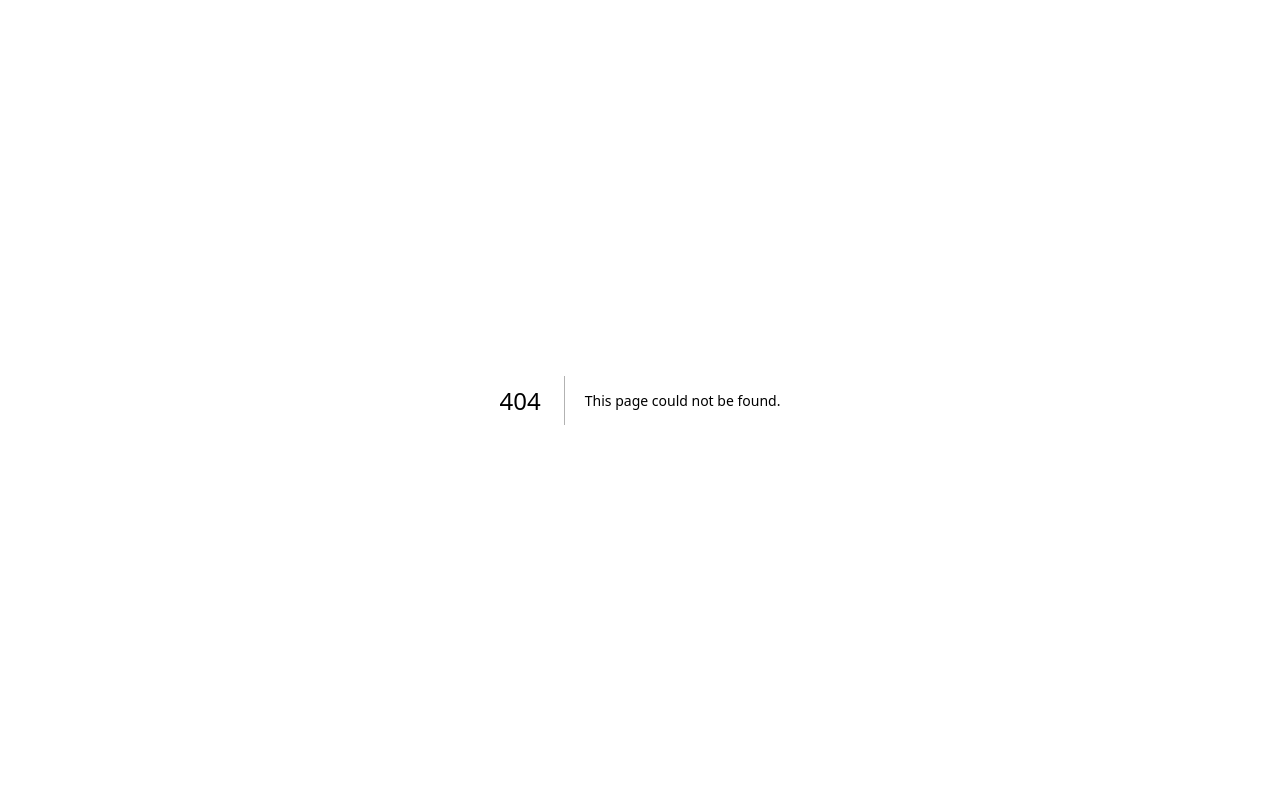
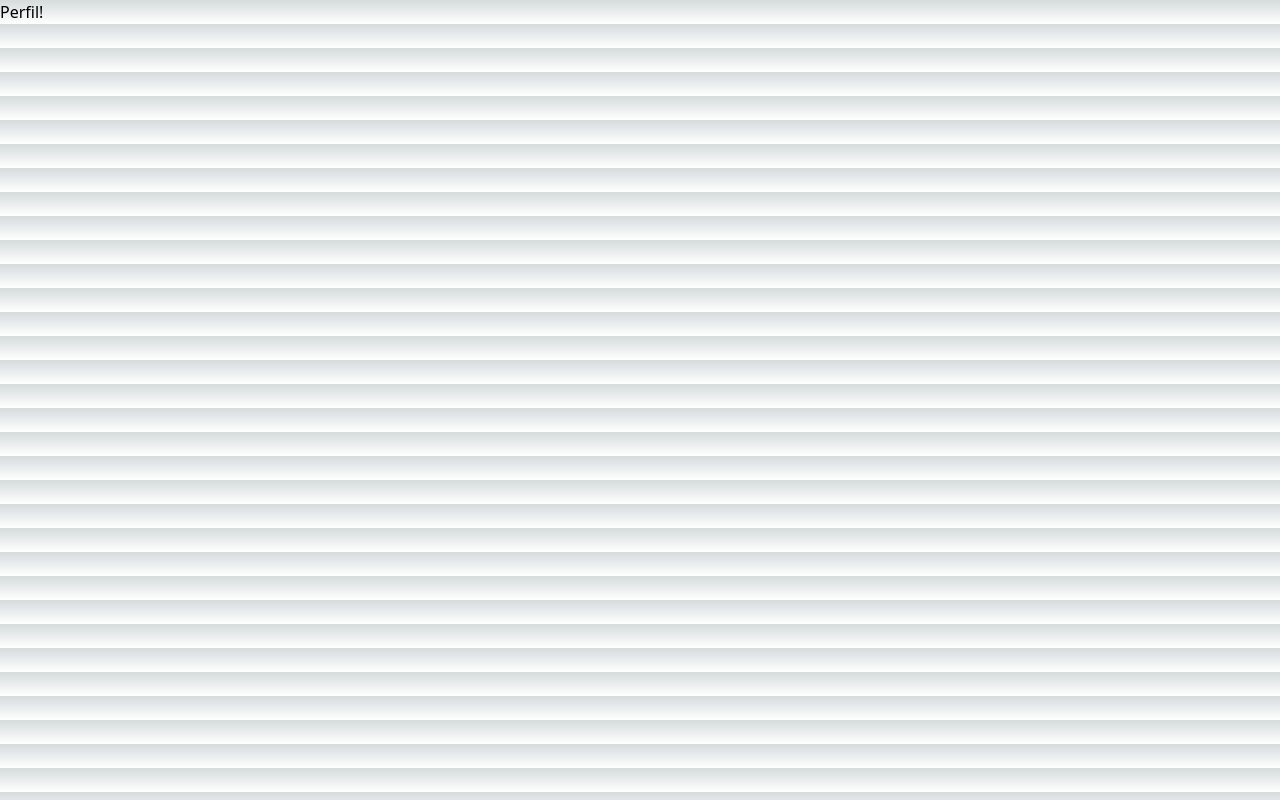
Before and after one commit to hsantiago-dev/saoitr-web, a Next.js app: page /user in a window 1280 px wide. Before the commit this address had no page. Built offline with nearby package versions, Linux system fonts and the light colour scheme.

Commit message:
feat: added page info user

```diff
--- /dev/null
+++ b/src/pages/user.tsx
@@ -0,0 +1,14 @@
+
+
+export default function User() {
+
+    return (
+      <main className="flex h-screen flex-col items-center justify-center bg-grey-900">
+        <div className="flex flex-col md:w-3/6">
+          <h1 className="font-sans text-2xl font-bold text-white mb-4">
+            Perfil!
+          </h1>
+        </div>
+      </main>
+    );
+}
```
Also changed, not shown: src/components/header.tsx (+11 -2 lines).
